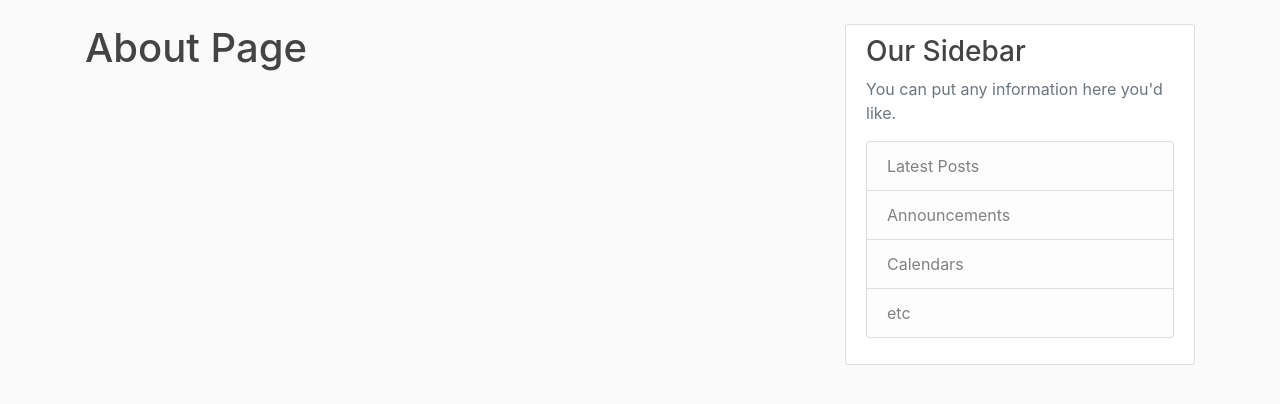
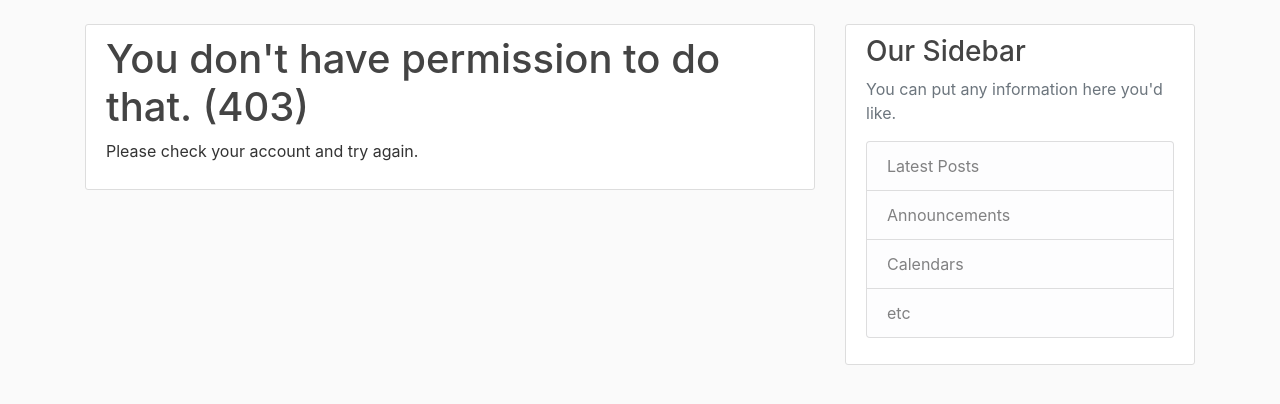
Before and after one commit to andrewzee23/a-social-network, a Flask app: template app/templates/errors/403.html in a window 1280 px wide. Shown: the part 56-460 px from the top of the page. Run offline with Flask 2, Linux system fonts and the light colour scheme; the template is opened without the code that fills it, so the values that code supplies are empty; parts of the project's set-up code (start-up, migrations or seed data) failed here and were passed over; some libraries are stand-ins or nearby versions.

Commit message:
created 403 page

```diff
--- a/app/templates/errors/403.html
+++ b/app/templates/errors/403.html
@@ -2,6 +2,9 @@
 
 {% block content %}
 
-    <h1>About Page</h1>
+    <div class="content-section">
+        <h1>You don't have permission to do that. (403)</h1>
+        <p>Please check your account and try again.</p>
+    </div>
 
 {% endblock content %}
```
